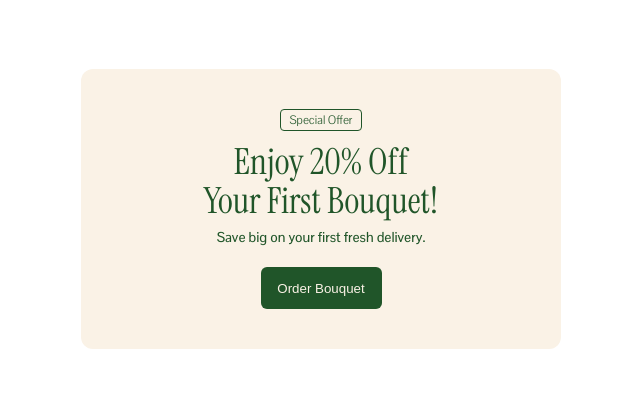
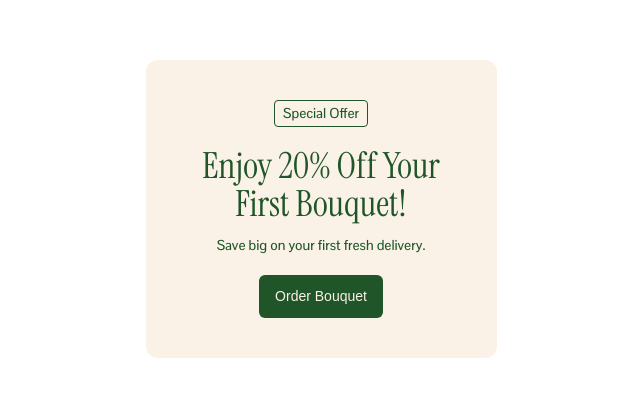
Before and after one commit to pozetiv4iks/redev-homepage, a plain HTML site: page index.html in a window 1280 px wide. Shown: the part 191-588 px from the top of the page, without its empty margins (319-959 px from the left). Drawn offline with Linux system fonts and the light colour scheme.

Commit message:
create changes

```diff
--- a/index.html
+++ b/index.html
@@ -11,15 +11,9 @@
 </head>
 <body>
   <section class="banner-content">
-    <div class="heading-text">
-      <div class="pill-h2">
-        <span class="pill">
-          Special Offer
-        </span>
-        <h2>Enjoy 20% Off <span>Your First Bouquet!</span></h2>
-      </div>
-      <p>Save big on your first fresh delivery.</p>
-    </div>
+    <p class="pill">Special Offer</p>
+    <h2>Enjoy 20% Off Your First Bouquet!</h2>
+    <p>Save big on your first fresh delivery.</p>
     <button>Order Bouquet</button>
   </section>
 </body>
--- a/style.css
+++ b/style.css
@@ -1,5 +1,7 @@
 * {
   box-sizing: border-box;
+  margin: 0;
+  padding: 0;
 }
 
 body {
@@ -12,84 +14,53 @@ body {
 }
 
 .banner-content {
-  display: flex;
-  flex-direction: column;
-  align-items: center;
-  gap: 20px;
-  width: 480px;
-  height: 280px;
+  max-width: 480px;
   border-radius: 12px;
   background-color: #faf2e6;
   padding: 40px 28px;
-}
-
-.heading-text {
-  display: flex;
-  flex-direction: column;
-  align-items: center;
-  justify-content: space-between;
-  width: 424px;
-  height: 143px;
-  opacity: 1;
   font-family: "Pontano Sans", sans-serif;
-  font-weight: 300;
-  font-size: 12px;
-  line-height: 132%;
-  letter-spacing: 0;
   text-align: center;
-  color:#205529;
-}
-
-.pill-h2 {
-  width: 424px;
-  height: 112px;
-  display: flex;
-  flex-direction: column;
-  align-items: center;
-  gap: 12px;
+  color: #205529;
 }
 
 .pill {
-  width: 82px;
-  height: 22px;
-  opacity: 1;
-  padding-top: 3px;
+  padding: 3px 8px;
   border-radius: 4px;
   border: 1px solid #205529;
+  margin: 0 auto 12px;
+  width: max-content;
+  font-size: 12px;
+  line-height: 132%;
+  font-weight: 500;
 }
 
-.pill-h2 h2 {
+.banner-content h2 {
   font-family: "Instrument Serif", serif;
   font-weight: 400;
   font-size: 36px;
   line-height: 108%;
-  letter-spacing: 0;
-  text-align: center;
-  margin: 0;
+  max-width: 295px;
+  margin: 0 auto 12px;
+  color: #205529;
 }
 
-.pill-h2 h2 span {
-  display: block;
-}
 
-.heading-text p {
-  width: 320px;
-  height: 19px;
-  font-family: "Pontano Sans", sans-serif;
+.banner-content p {
   font-weight: 500;
   font-size: 14px;
   line-height: 136%;
-  letter-spacing: 0;
-  text-align: center;
-  margin: 0;
+  margin-bottom: 20px;
+  color: #205529;
 }
 
 button {
-  width: 121px;
-  height: 43px;
+  padding: 12px 16px;
   border: none;
   background-color: #205529;
   border-radius: 6px;
   cursor: pointer;
   color: #faf2e6;
+  font-weight: 500;
+  font-size: 14px;
+  line-height: 136%;
 }
```
